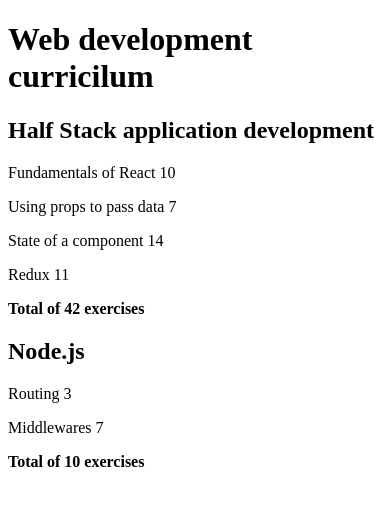
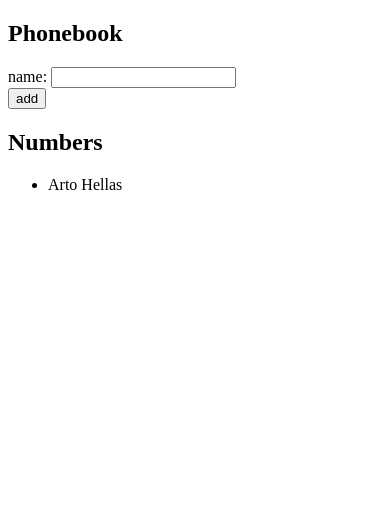
Before and after one commit to JamesAlexanderHill/full-stack-open-2020, a React (Create React App) app in the folder part1/: page / in a window 390 px wide. Shown: the top 506 px of the page. Built offline with nearby package versions, Linux system fonts and the light colour scheme.

Commit message:
2.6: The Phonebook Step1
Created a simple phonebook

```diff
--- /dev/null
+++ b/part1/src/components/App.js
@@ -0,0 +1,44 @@
+import React, { useState } from 'react'
+
+
+
+const App = () => {
+  const [ persons, setPersons ] = useState([
+    { name: 'Arto Hellas' }
+  ])
+  const [ newName, setNewName ] = useState('')
+
+  const addPerson = (event) => {
+    event.preventDefault();
+    const personObj = {
+        name: newName
+    };
+    setPersons(persons.concat(personObj));
+    setNewName('');
+  }
+  const handleNameChange = (event) => {
+    setNewName(event.target.value);
+  }
+  const numbers = persons.map((person) => {
+      return <li key={person.name}>{person.name}</li>
+  });
+  return (
+    <div>
+        <h2>Phonebook</h2>
+        <form onSubmit={addPerson}>
+            <div>
+                name: <input value={newName} onChange={handleNameChange} />
+            </div>
+            <div>
+                <button type="submit">add</button>
+            </div>
+        </form>
+        <h2>Numbers</h2>
+        <ul>
+            {numbers}
+        </ul>
+    </div>
+  )
+}
+
+export default App
--- a/part1/src/components/Course.js
+++ /dev/null
@@ -1,45 +0,0 @@
-import React from 'react'
-
-const Course = ({course}) => {
-    return (
-    <div>
-        <Header course={course.name}/>
-        <Content parts={course.parts}/>
-        <Total parts={course.parts}/>
-    </div>
-    )
-}
-const Header = (props) => {
-    return (
-      <h2>{props.course}</h2>
-    )
-}
-const Content = (props) => {
-    const partList = props.parts.map(part => {
-        return <Part key={part.name.toString()} part={part.name} exercises={part.exercises} />
-    })
-    //console.log(partList);
-    return (
-    <div>
-        {partList}
-    </div>
-    )
-}
-const Part = (props) => {
-    return (
-    <p>
-        {props.part} {props.exercises}
-    </p>
-    )
-}
-const Total = (props) => {
-    const parts = props.parts;
-    const sum = parts.reduce((total, part) => total + part.exercises, 0);
-    return (
-    <p>
-        <b>Total of {sum} exercises</b>
-    </p>
-    )
-}
-
-export default Course
--- a/part1/src/index.js
+++ b/part1/src/index.js
@@ -1,62 +1,5 @@
 import React from 'react'
 import ReactDOM from 'react-dom'
-import Course from './components/Course'
-
-
-const App = () => {
-  const courses = [
-    {
-      name: 'Half Stack application development',
-      id: 1,
-      parts: [
-        {
-          name: 'Fundamentals of React',
-          exercises: 10,
-          id: 1
-        },
-        {
-          name: 'Using props to pass data',
-          exercises: 7,
-          id: 2
-        },
-        {
-          name: 'State of a component',
-          exercises: 14,
-          id: 3
-        },
-        {
-          name: 'Redux',
-          exercises: 11,
-          id: 4
-        }
-      ]
-    },
-    {
-      name: 'Node.js',
-      id: 2,
-      parts: [
-        {
-          name: 'Routing',
-          exercises: 3,
-          id: 1
-        },
-        {
-          name: 'Middlewares',
-          exercises: 7,
-          id: 2
-        }
-      ]
-    }
-  ]
-  const data = courses.map(course =>
-    <Course key={course.id} course={course} />
-  )
-  return (
-    <div>
-      <h1>Web development curricilum</h1>
-      {data}
-    </div>
-  )
-}
+import App from './components/App'
 
 ReactDOM.render(<App />, document.getElementById('root'))
```
Also changed, not shown: 1 other file (tests, documents, lock files or other folders).
